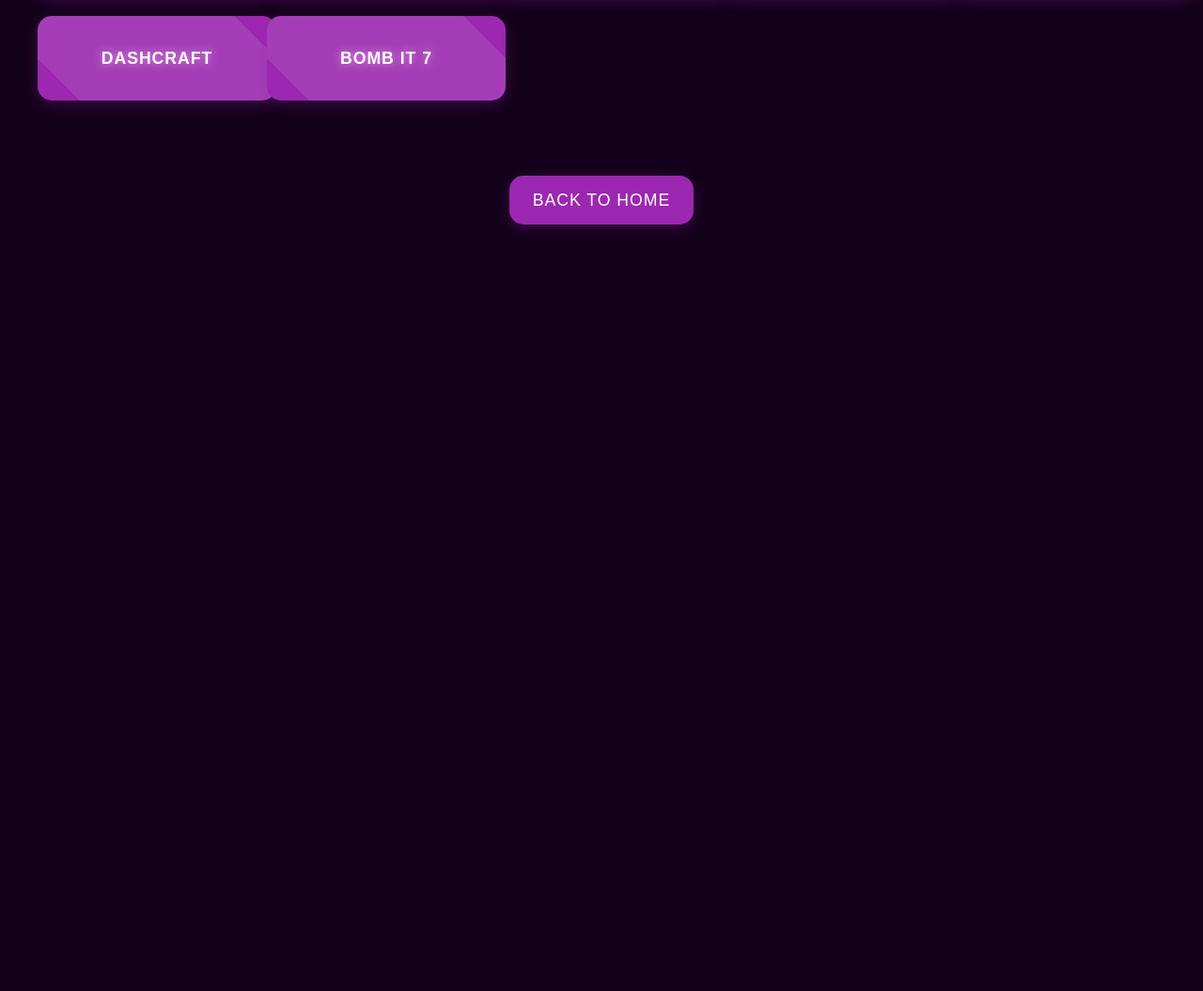
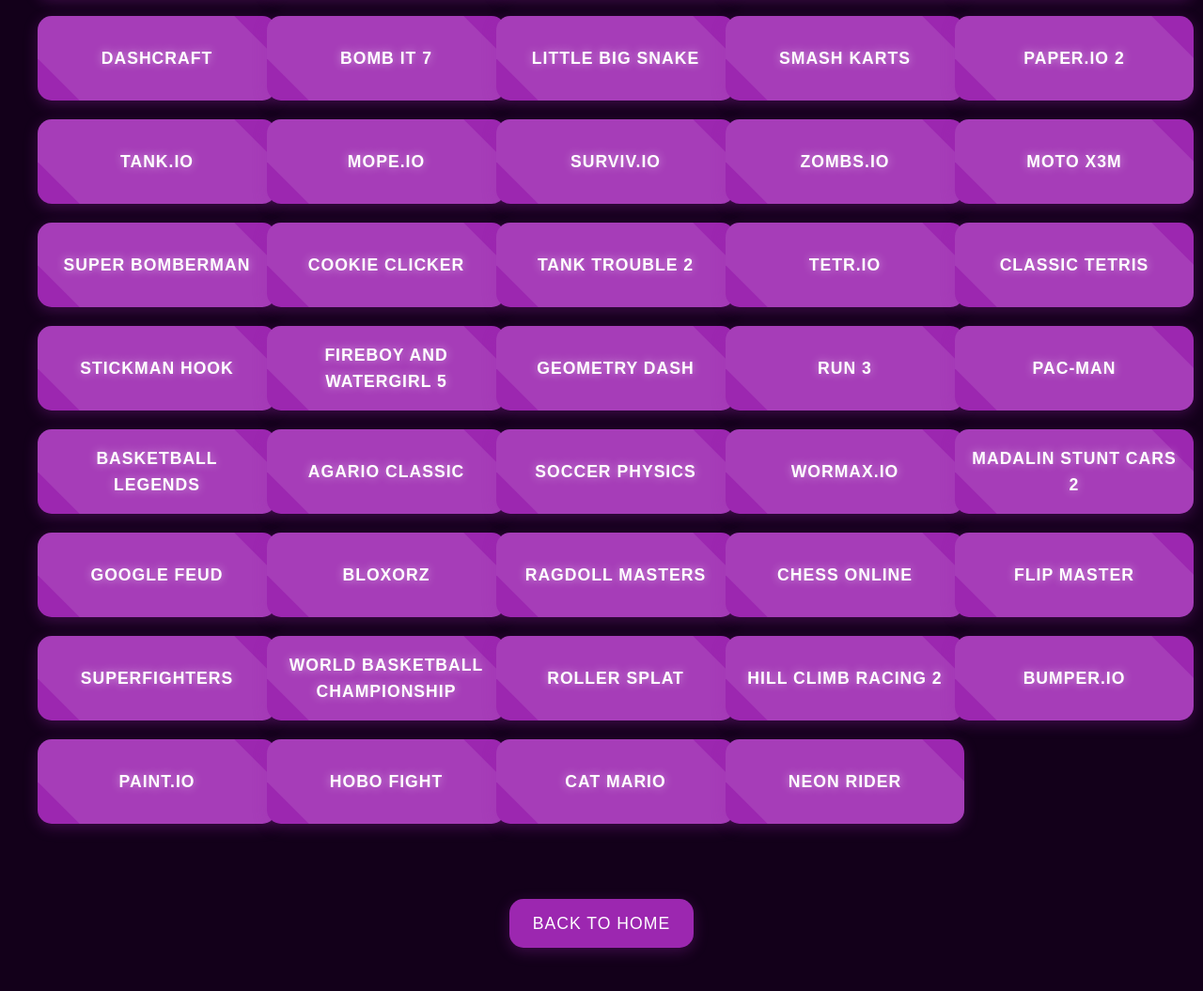
Before and after one commit to Ducklings123/LaunchPadSchool, a plain HTML site: page buttons.html in a window 1280 px wide. Shown: the part 1309-2364 px from the top of the page at 94% size. Before the commit the page ends 1608 px from the top, so only its background shows below. Drawn offline with Linux system fonts and the light colour scheme.

Commit message:
Update buttons.html

```diff
--- a/buttons.html
+++ b/buttons.html
@@ -118,7 +118,44 @@
       { href: "https://www.shortlifegame.com/", text: "Short Life" },
       { href: "https://racecar.io/", text: "Racecar.io" },
       { href: "https://dashcraft.io/", text: "DashCraft" },
-      { href: "https://bombit7.com/", text: "Bomb It 7" }
+      { href: "https://bombit7.com/", text: "Bomb It 7" },
+      { href: "https://littlebigsnake.com/", text: "Little Big Snake" },
+      { href: "https://smashkarts.io/", text: "Smash Karts" },
+      { href: "https://paper-io2.com/", text: "Paper.io 2" },
+      { href: "https://tank.io/", text: "Tank.io" },
+      { href: "https://mope.io/", text: "Mope.io" },
+      { href: "https://surviv.io/", text: "Surviv.io" },
+      { href: "https://zombs.io/", text: "Zombs.io" },
+      { href: "https://moto-x3m.com/", text: "Moto X3M" },
+      { href: "https://superbombermanr.com/", text: "Super Bomberman" },
+      { href: "https://www.cookieclicker.com/", text: "Cookie Clicker" },
+      { href: "https://www.tanktrouble3.com/", text: "Tank Trouble 2" },
+      { href: "https://tetr.io/", text: "Tetr.io" },
+      { href: "https://tetris.com/play-tetris", text: "Classic Tetris" },
+      { href: "https://stickmanhook.com/", text: "Stickman Hook" },
+      { href: "https://fireboyandwatergirl5.com/", text: "Fireboy and Watergirl 5" },
+      { href: "https://geometrydash.com/", text: "Geometry Dash" },
+      { href: "https://run3.io/", text: "Run 3" },
+      { href: "https://www.google.com/search?q=play+pacman", text: "Pac-Man" },
+      { href: "https://basketballlegends.io/", text: "Basketball Legends" },
+      { href: "https://classicagar.io/", text: "Agario Classic" },
+      { href: "https://soccerphysics.com/", text: "Soccer Physics" },
+      { href: "https://wormax.io/", text: "Wormax.io" },
+      { href: "https://madalin-stunt-cars-2.com/", text: "Madalin Stunt Cars 2" },
+      { href: "https://www.googlefeud.com/", text: "Google Feud" },
+      { href: "https://bloxorzgame.com/", text: "Bloxorz" },
+      { href: "https://ragdollmasters.com/", text: "Ragdoll Masters" },
+      { href: "https://chess.com/play", text: "Chess Online" },
+      { href: "https://flipmastergame.com/", text: "Flip Master" },
+      { href: "https://superfightersgame.com/", text: "Superfighters" },
+      { href: "https://worldbasketballchampionship.com/", text: "World Basketball Championship" },
+      { href: "https://rollersplat.com/", text: "Roller Splat" },
+      { href: "https://hillclimbracing2.com/", text: "Hill Climb Racing 2" },
+      { href: "https://bumper.io/", text: "Bumper.io" },
+      { href: "https://paint.io/", text: "Paint.io" },
+      { href: "https://hobofight.com/", text: "Hobo Fight" },
+      { href: "https://catmario.com/", text: "Cat Mario" },
+      { href: "https://neonrider.com/", text: "Neon Rider" }
     ];
 
     const appsContent = [
```
